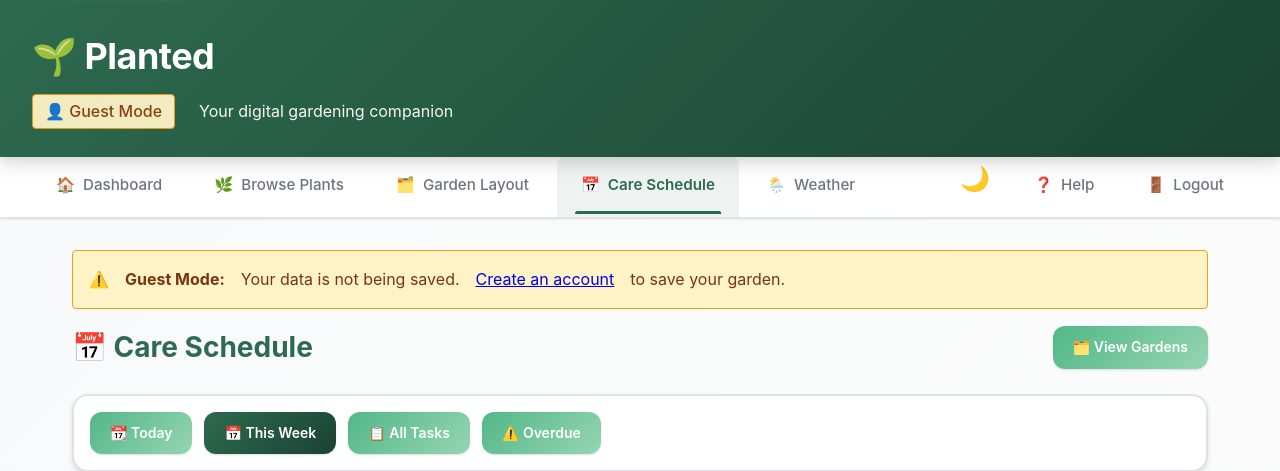
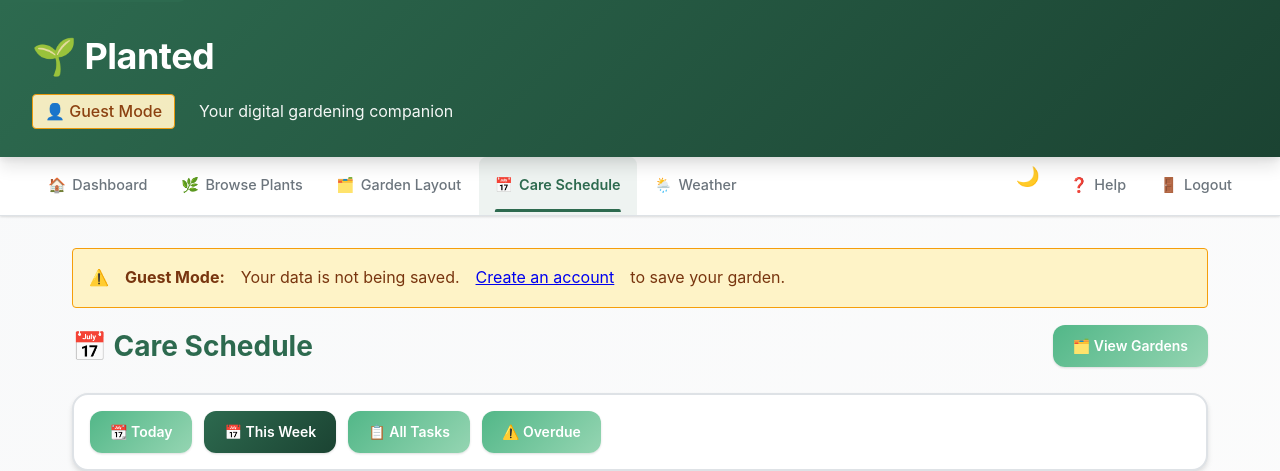
Before and after one commit to zamays/Planted, a Flask app: page /care in a window 1280 px wide. Shown: the top 471 px of the page. Run offline with Flask 3, Linux system fonts and the light colour scheme; the visitor is signed in with stand-in values (Sample User, id 1); data that the repository does not hold is empty; some libraries are stand-ins or nearby versions.

Commit message:
Reduce navigation item spacing to fit dark mode toggle in single line
Co-authored-by: zamays <89159643+zamays@users.noreply.github.com>

```diff
--- a/garden_manager/web/static/css/main.css
+++ b/garden_manager/web/static/css/main.css
@@ -100,7 +100,7 @@ body {
     list-style: none;
     display: flex;
     flex-wrap: wrap;
-    gap: 0.25rem;
+    gap: 0.1rem;
 }
 
 .nav li {
@@ -110,12 +110,12 @@ body {
 .nav a {
     display: flex;
     align-items: center;
-    gap: 0.5rem;
-    padding: 1rem 1.5rem;
+    gap: 0.4rem;
+    padding: 1rem 1rem;
     text-decoration: none;
     color: var(--text-gray);
     font-weight: 500;
-    font-size: 0.95rem;
+    font-size: 0.9rem;
     border-bottom: 3px solid transparent;
     transition: all var(--transition-normal);
     border-radius: var(--radius-sm) var(--radius-sm) 0 0;
--- a/garden_manager/web/templates/base.html
+++ b/garden_manager/web/templates/base.html
@@ -182,11 +182,11 @@
             background: none;
             border: none;
             cursor: pointer;
-            font-size: 1.5rem;
-            padding: 0.5rem 1rem;
+            font-size: 1.2rem;
+            padding: 0.5rem 0.8rem;
             display: flex;
             align-items: center;
-            gap: 0.5rem;
+            gap: 0.4rem;
             color: var(--text-gray);
             transition: all var(--transition-normal);
             border-radius: var(--radius-sm);
```
